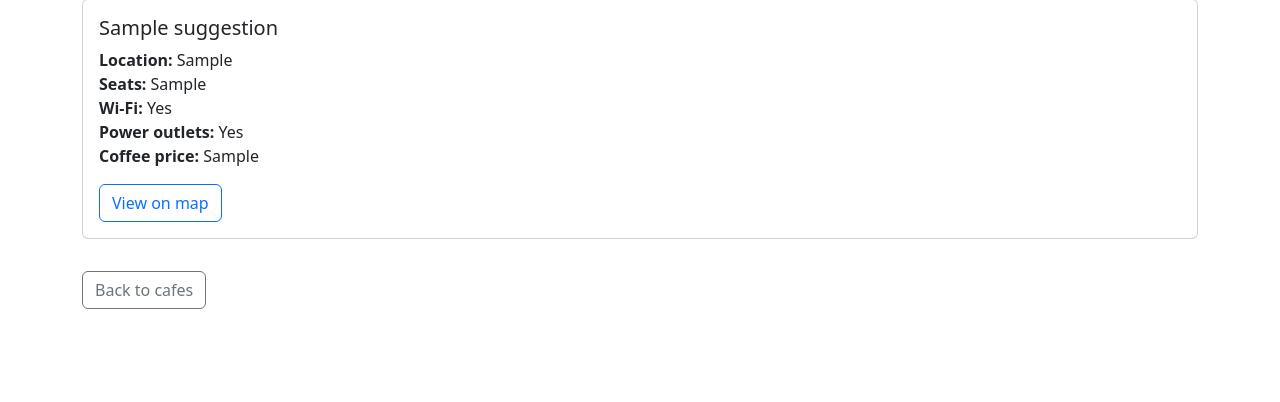
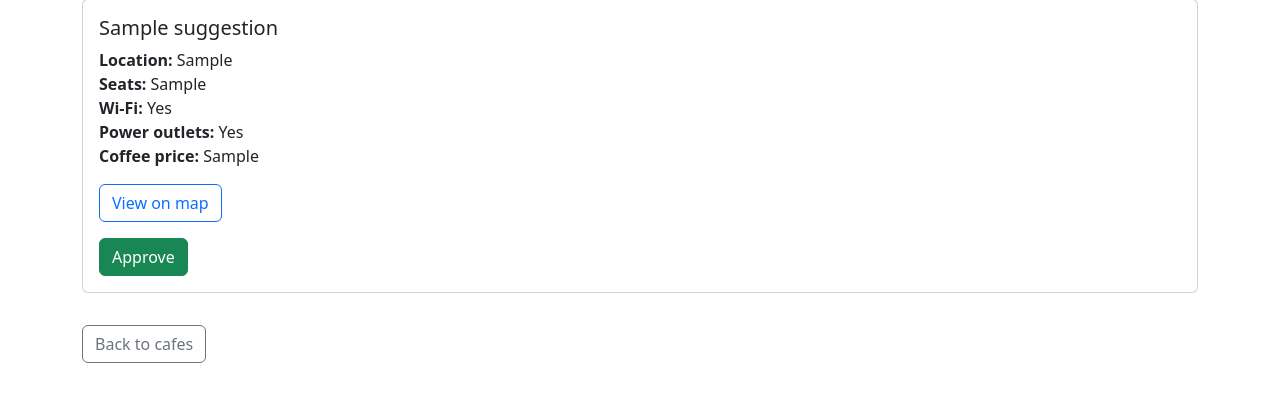
Before and after one commit to gustavodev6331/cafe-shop-website, a Flask app: page /admin in a window 1280 px wide. Shown: the part 121-523 px from the top of the page. Run offline with Flask 3, Linux system fonts and the light colour scheme; the visitor is signed in with stand-in values (Sample User, id 1); tables that the repository leaves empty hold one stand-in row (values such as "Sample post"); some libraries are stand-ins or nearby versions.

Commit message:
add the approve button on the html page

```diff
--- a/templates/admin.html
+++ b/templates/admin.html
@@ -28,6 +28,13 @@
                            class="btn btn-outline-primary">
                             View on map
                         </a>
+                        <form action="{{ url_for('approve_suggestion', suggestion_id=cafe.id) }}"
+                            method="POST" class="mt-3">
+                          <input type="hidden" name="csrf_token" value="{{ csrf_token() }}">
+                          <button type="submit" class="btn btn-success">
+                            Approve
+                          </button>
+                        </form>
                     </div>
                 </div>
             {% endfor %}
```
